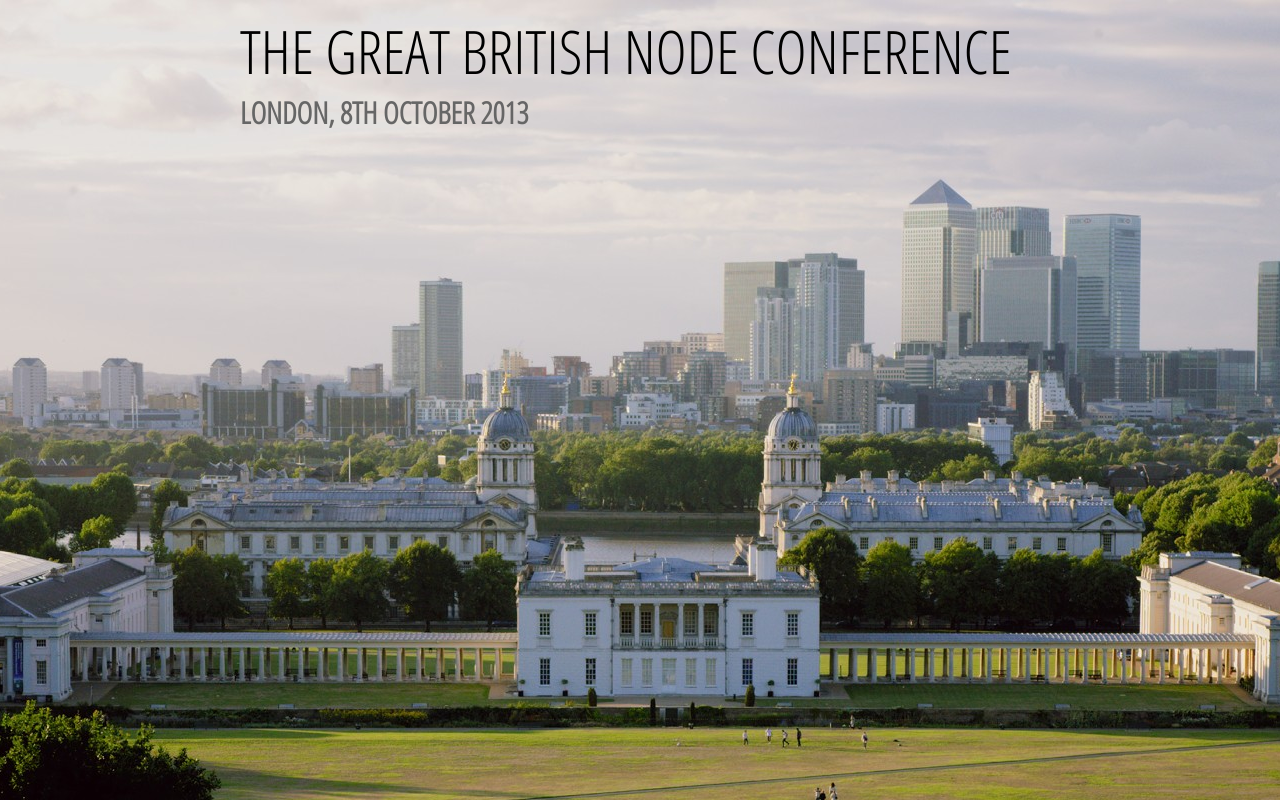
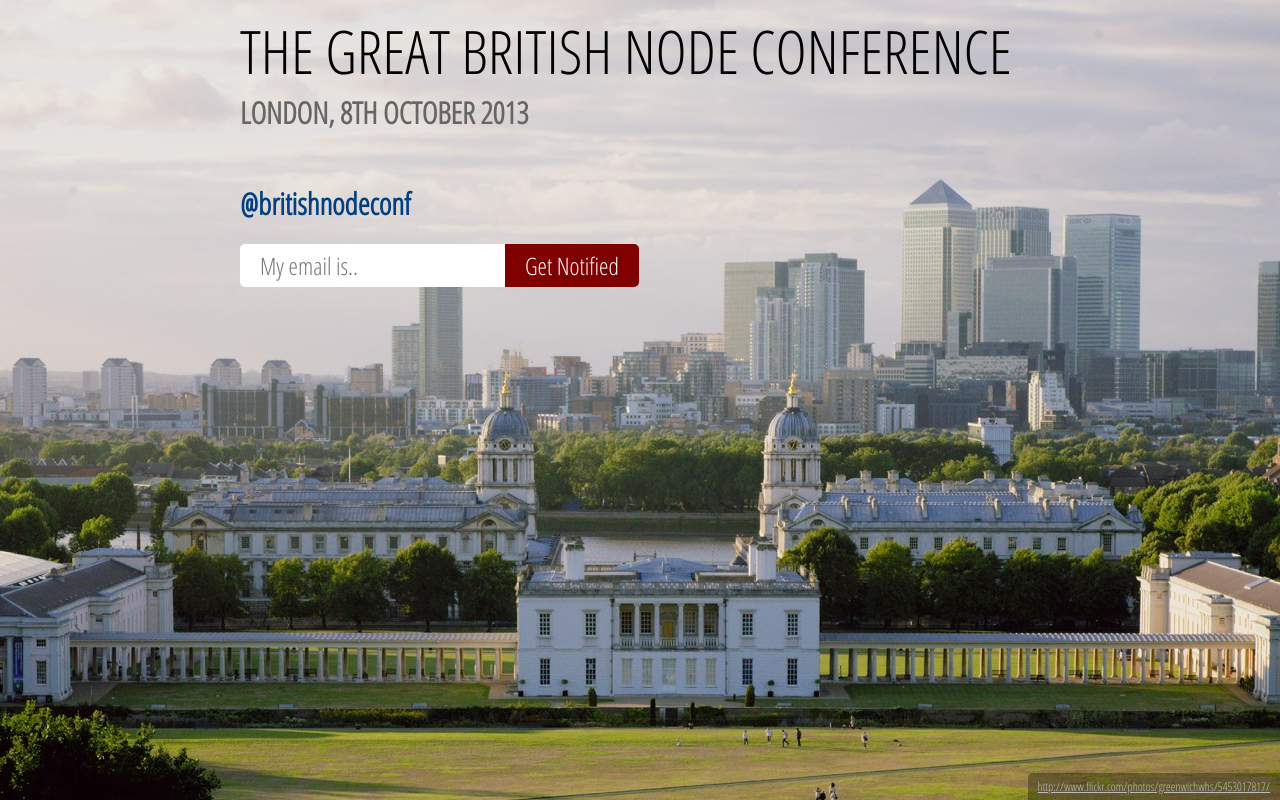
Before and after one commit to andrew/gbnc, a plain HTML site: page index.html in a window 1280 px wide. Drawn offline with Linux system fonts and the light colour scheme.

Commit message:
Moar content

```diff
--- a/index.html
+++ b/index.html
@@ -12,6 +12,13 @@
     <div id="container">
       <h1>The Great British Node Conference</h1>
       <h2>London, 8th October 2013</h2>
+      <h3><a href='http://twitter.com/britishnodeconf' target="_blank">@britishnodeconf</a></h3>
+      <form action="http://greatbritishnodeconf.us7.list-manage1.com/subscribe/post?u=efc0729d04d9774e8aef66b49&amp;id=fe39c10af9" method="post" id="mc-embedded-subscribe-form" name="mc-embedded-subscribe-form" class="validate" target="_blank" novalidate>
+        <input type="email" value="" name="EMAIL" placeholder='My email is..'><button>Get Notified</button>
+      </form>
+      <footer>
+        <a href='http://www.flickr.com/photos/greenwichwhs/5453017817/' target="_blank">http://www.flickr.com/photos/greenwichwhs/5453017817/</a>
+      </footer>
     </div>
     <script>
       (function(i,s,o,g,r,a,m){i['GoogleAnalyticsObject']=r;i[r]=i[r]||function(){
--- a/style.css
+++ b/style.css
@@ -2,13 +2,12 @@
 
 body{
   margin:0;
-  font-family: 'Helvetica Neue', sans-serif;
+  font-family: 'Open Sans Condensed', sans-serif;
   font-size:15px;
   background:url(background.jpg) top center;
 }
 
 h1, h2{
-  font-family: 'Open Sans Condensed', sans-serif;
   text-transform:uppercase;
 }
 
@@ -25,20 +24,72 @@ h2{
   color:#666;
 }
 
+h3{
+  margin-top:50px;
+}
+
+h3 a{
+  font-size:30px;
+  color:#004080;
+  text-decoration:none;
+}
+
 #container{
   max-width:800px;
   padding:10px;
   margin:0 auto;
 }
 
+form{
+  margin-top:20px;
+}
+
+input{
+  -webkit-border-top-left-radius: 5px;
+  -webkit-border-bottom-left-radius: 5px;
+  -moz-border-radius-topleft: 5px;
+  -moz-border-radius-bottomleft: 5px;
+  border-top-left-radius: 5px;
+  border-bottom-left-radius: 5px;
+}
+
+input, button{
+  border:none;
+  padding:5px 20px;
+  font-size:24px;
+  font-family:Helvetica, sans-serif;
+  font-family: 'Open Sans Condensed', sans-serif;
+  margin:0;
+}
+
+button{
+  -webkit-border-top-right-radius: 5px;
+  -webkit-border-bottom-right-radius: 5px;
+  -moz-border-radius-topright: 5px;
+  -moz-border-radius-bottomright: 5px;
+  border-top-right-radius: 5px;
+  border-bottom-right-radius: 5px;
+  background-color:#800000;
+  color:#fff;
+  cursor:pointer;
+}
+
 footer{
   font-size:12px;
   color:#bbb;
-  margin:40px 0;
+  margin:0;
+  position:fixed;
+  bottom:0;
+  right:0;
+  padding:5px 10px;
+  background:rgba(0,0,0,0.3);
+  -webkit-border-top-left-radius: 5px;
+  -moz-border-radius-topleft: 5px;
+  border-top-left-radius: 5px;
 }
 
 footer a{
-  color:#999;
+  color:#bbb;
 }
 
 @media only screen and (max-width: 900px) {
```
